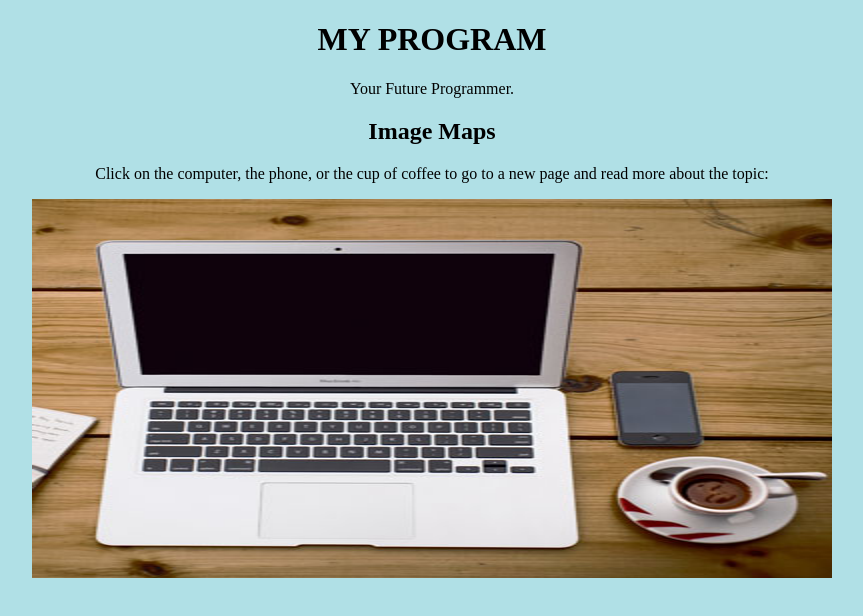
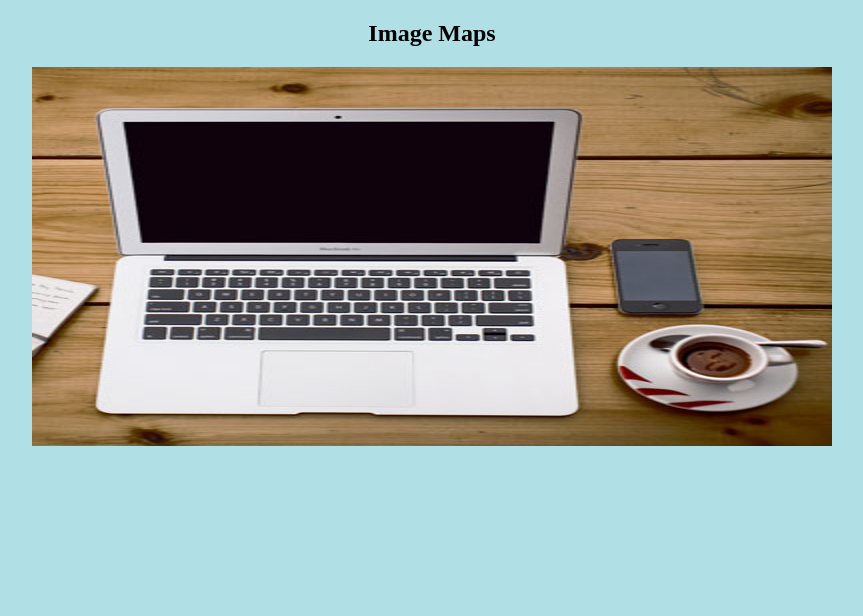
Before and after one commit to tardomanagayao/makmak, a plain HTML site: page index.html in a window 1280 px wide. Shown: the whole page, without its empty margins (208-1071 px from the left). Drawn offline with Linux system fonts and the light colour scheme.

Commit message:
Update index.html

```diff
--- a/index.html
+++ b/index.html
@@ -2,19 +2,19 @@
 <html>
 <head>
 <center>
-<title>Your Personal Programmer</title>
+
 </head>
 <body>
 
-<h1>MY PROGRAM</h1>
-<p>Your Future Programmer.</p>
+
+
 <body style="background-color:powderblue;">
 <!DOCTYPE html>
 <html>
 <body>
 
 <h2>Image Maps</h2>
-<p>Click on the computer, the phone, or the cup of coffee to go to a new page and read more about the topic:</p>
+
 
 <img src="workplace.jpg" alt="Workplace" usemap="#workmap" width="800" height="379">
 
```
